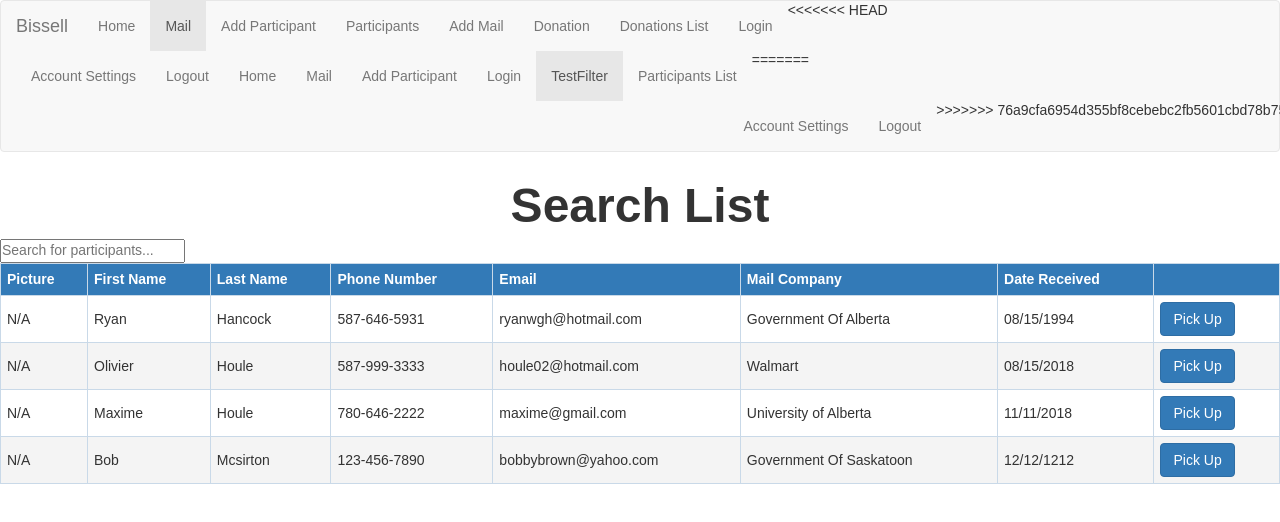
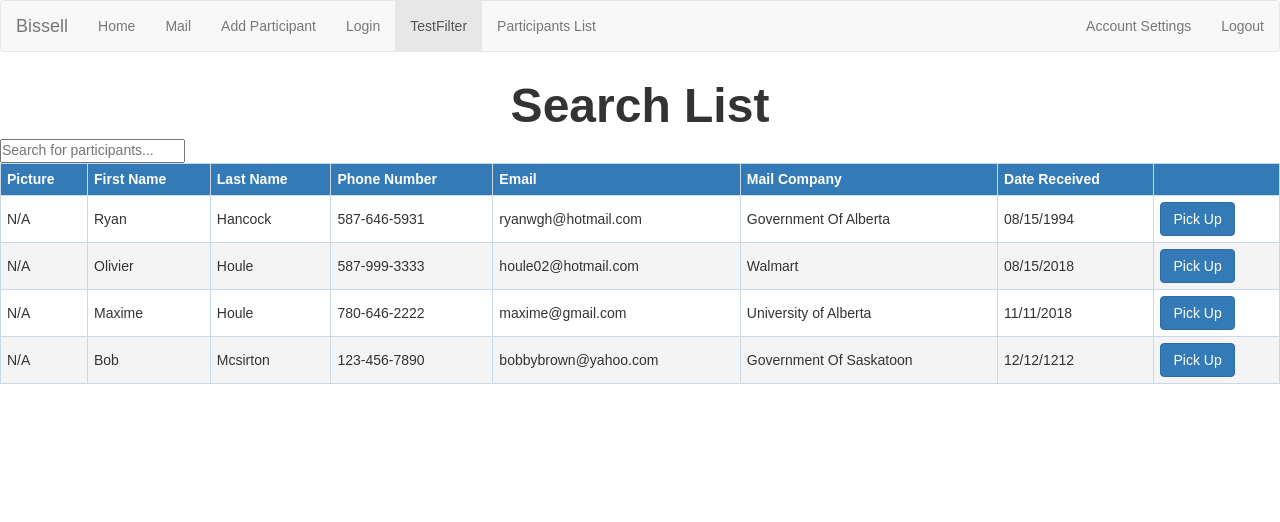
Before and after one commit to RyanWGH/BissellCentreProject, an Electron app: page app/html/SearchFilter/index.html in a window 1280 px wide. Drawn offline with nearby package versions, Linux system fonts and the light colour scheme.

Commit message:
Update app/html/SearchFilter/index.html

```diff
--- a/app/html/SearchFilter/index.html
+++ b/app/html/SearchFilter/index.html
@@ -14,21 +14,6 @@
       <a class="navbar-brand" href="#">Bissell</a>
     </div>
     <ul class="nav navbar-nav navbar-left">
-<<<<<<< HEAD
-      <li><a href="mainWindow.html">Home</a></li>
-      <li class="active"><a href="html/OutstandingMail/OutstandingMail.html">Mail</a></li>
-      <li><a href="html/NewParticipant/NewParticipant.html">Add Participant</a></li>
-      <li><a href="html/ParticipantList/ParticipantList.html">Participants</a></li>
-      <li><a href="html/AddMail/AddMail.html">Add Mail</a></li>
-      <li><a href="html/AddDonation/AddDonation.html">Donation</a></li>
-      <li><a href="html/DonationsList/DonationList.html">Donations List</a></li>
-
-      <li><a href="html/LogIn/index.html">Login</a></li>
-    </ul>
-	<u1 class="nav navbar-nav navbar-right">
-		<li><a href="html/AccountSettings/index.html">Account Settings</a></li>
-		<li><a href="html/Logout">Logout</a></li>
-=======
       <li><a href="../../mainWindow.html">Home</a></li>
       <li><a href="../OutstandingMail/OutstandingMail.html">Mail</a></li>
       <li><a href="../NewParticipant/NewParticipant.html">Add Participant</a></li>
@@ -39,7 +24,6 @@
 	<u1 class="nav navbar-nav navbar-right">
 		<li><a href="../AccountSettings/index.html">Account Settings</a></li>
 		<li><a href="#">Logout</a></li>
->>>>>>> 76a9cfa6954d355bf8cebebc2fb5601cbd78b75b
 	</u1>
   </div>
 </nav>
```
